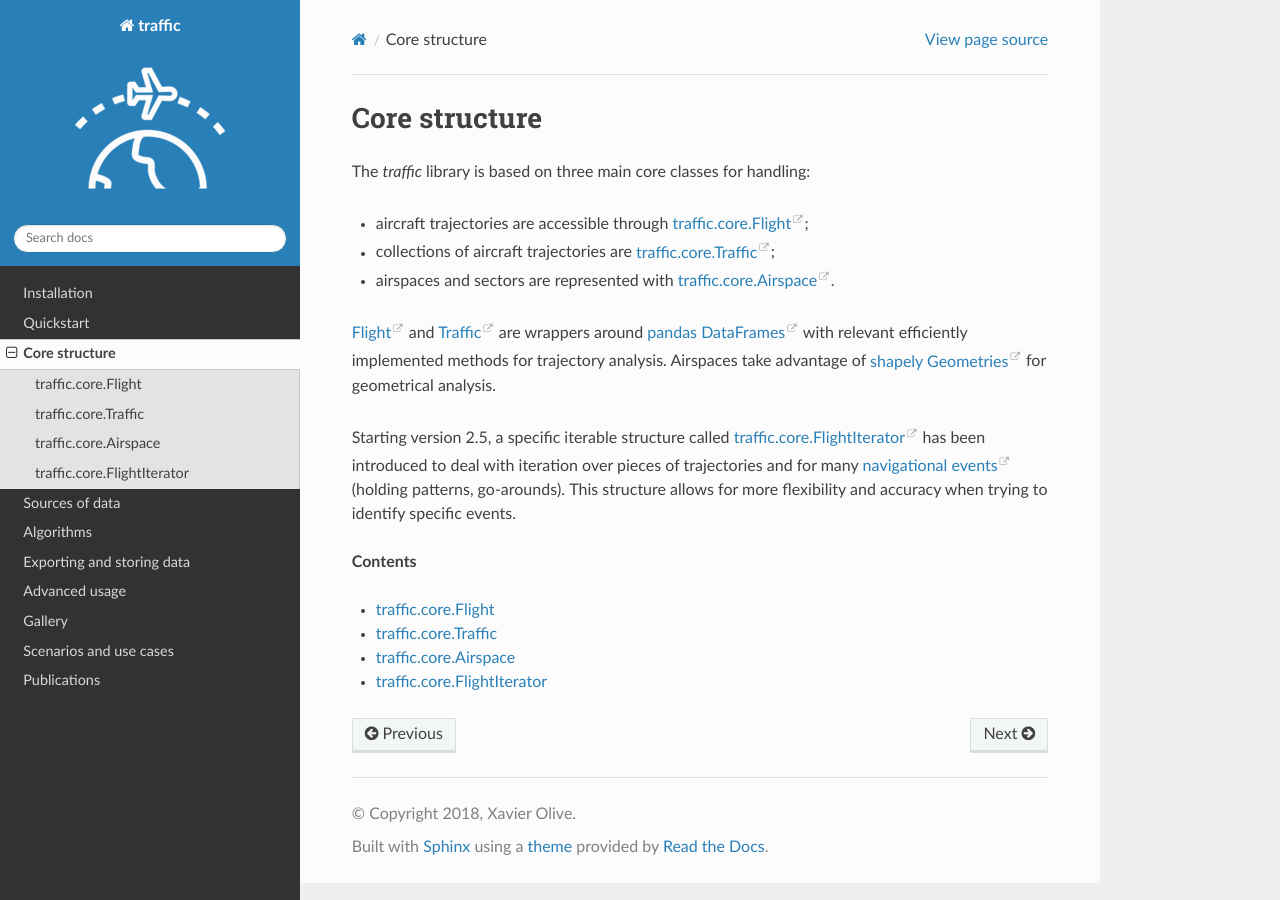
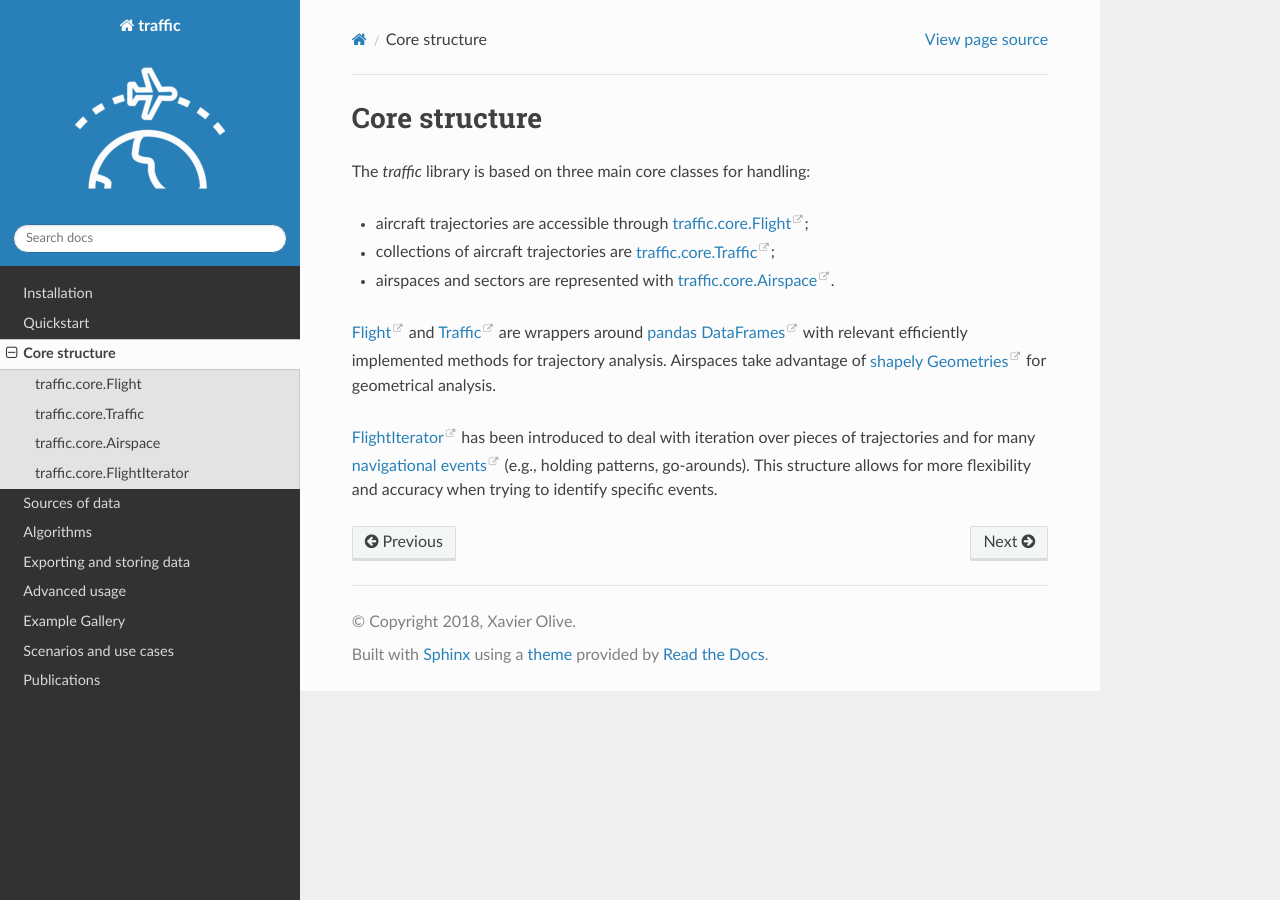
Before and after one commit to xoolive/traffic, a Sphinx documentation site: the page built from docs/core_structure.rst, in a window 1280 px wide. Built offline with Sphinx 7.4.7 and the Read the Docs theme 2.0.0, drawn with Linux system fonts in a browser that asks for light colours; pages that are not in the unit, such as notebooks, are missing from menus; a script that is not in the unit is left out; comment, search, counter and statistics services are not loaded.

Commit message:
minor cosmetic changes

```diff
--- a/docs/_static/main_stylesheet.css
+++ b/docs/_static/main_stylesheet.css
@@ -37,3 +37,6 @@ tbody td, tr, th {
     text-align:left;
 
 }
+.rst-content code.literal {
+    color: #404040;
+}
--- a/docs/core_structure.rst
+++ b/docs/core_structure.rst
@@ -16,17 +16,14 @@ relevant efficiently implemented methods for trajectory analysis. Airspaces take
 advantage of `shapely Geometries <https://shapely.readthedocs.io>`_ for
 geometrical analysis.
 
-Starting version 2.5, a specific iterable structure called
-`traffic.core.FlightIterator <traffic.core.iterator.html>`_ has been
+`FlightIterator <traffic.core.iterator.html>`_ has been
 introduced to deal with iteration over pieces of trajectories and for many
-`navigational events <navigation.html>`_ (holding patterns, go-arounds). This
-structure allows for more flexibility and accuracy when trying to identify
+`navigational events <navigation.html>`_ (e.g., holding patterns, go-arounds).
+This structure allows for more flexibility and accuracy when trying to identify
 specific events.
 
-**Contents**
-
 .. toctree::
-   :maxdepth: 1
+   :hidden:
 
    traffic.core.flight
    traffic.core.traffic
--- a/docs/gallery.rst
+++ b/docs/gallery.rst
@@ -1,5 +1,5 @@
-Gallery
-=======
+Example Gallery
+===============
 
 This page contains only nice visualisations on recreational examples. More
 solid examples with a strong storyline are available in the `Scenarios and
--- a/docs/publications.rst
+++ b/docs/publications.rst
@@ -95,10 +95,10 @@ library:
   | *Aerospace Science and Technology* 84, 2019, pp. 776--781.
   | https://doi.org/10.1016/j.ast.2018.11.031
 
-**Links**
 
 .. toctree::
-   :maxdepth: 1
+   :maxdepth: 0
+   :hidden:
 
    paper/sectflow
    paper/atc_detect
```
Also changed, not shown: docs/installation.rst (+5 -6 lines), 1 other file.
